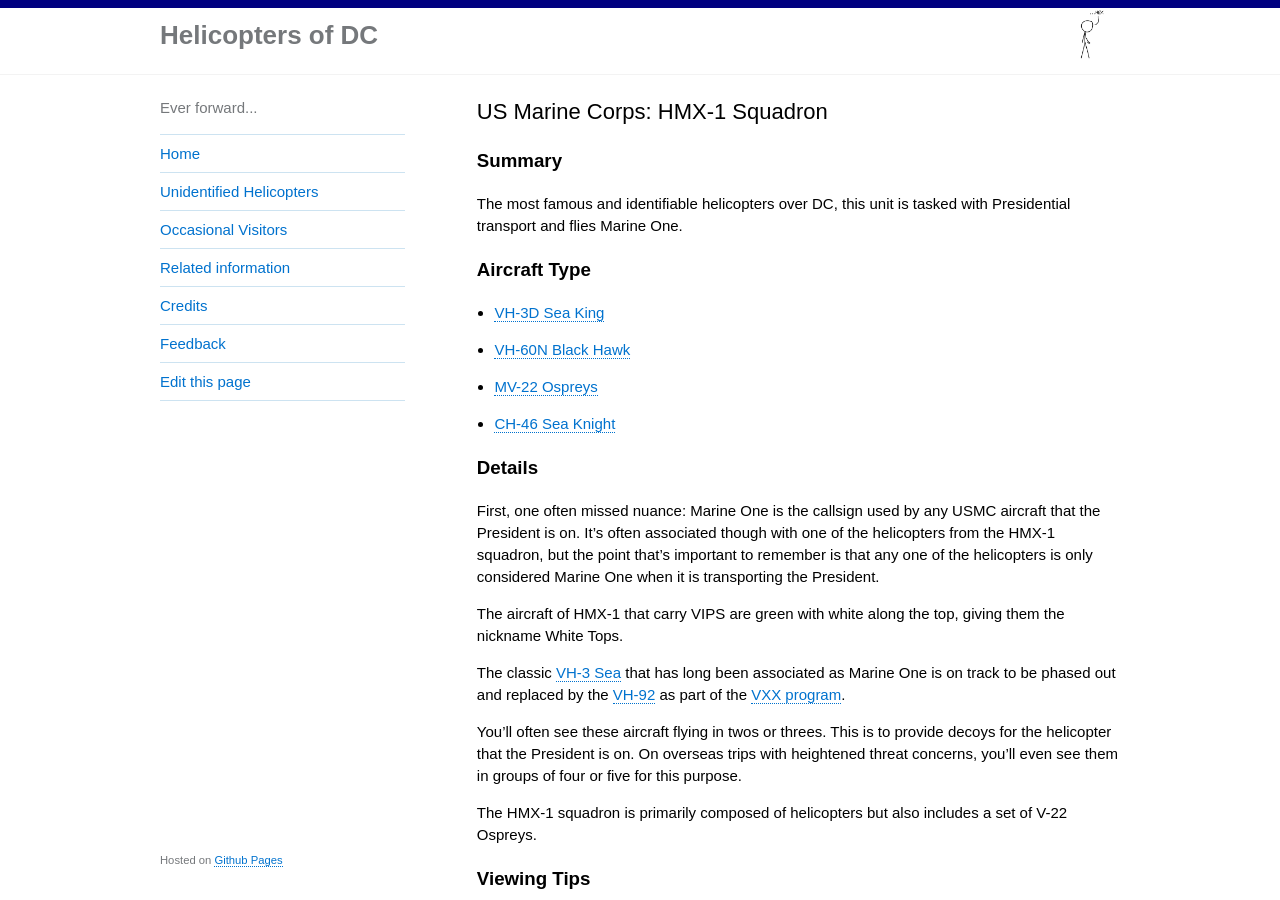
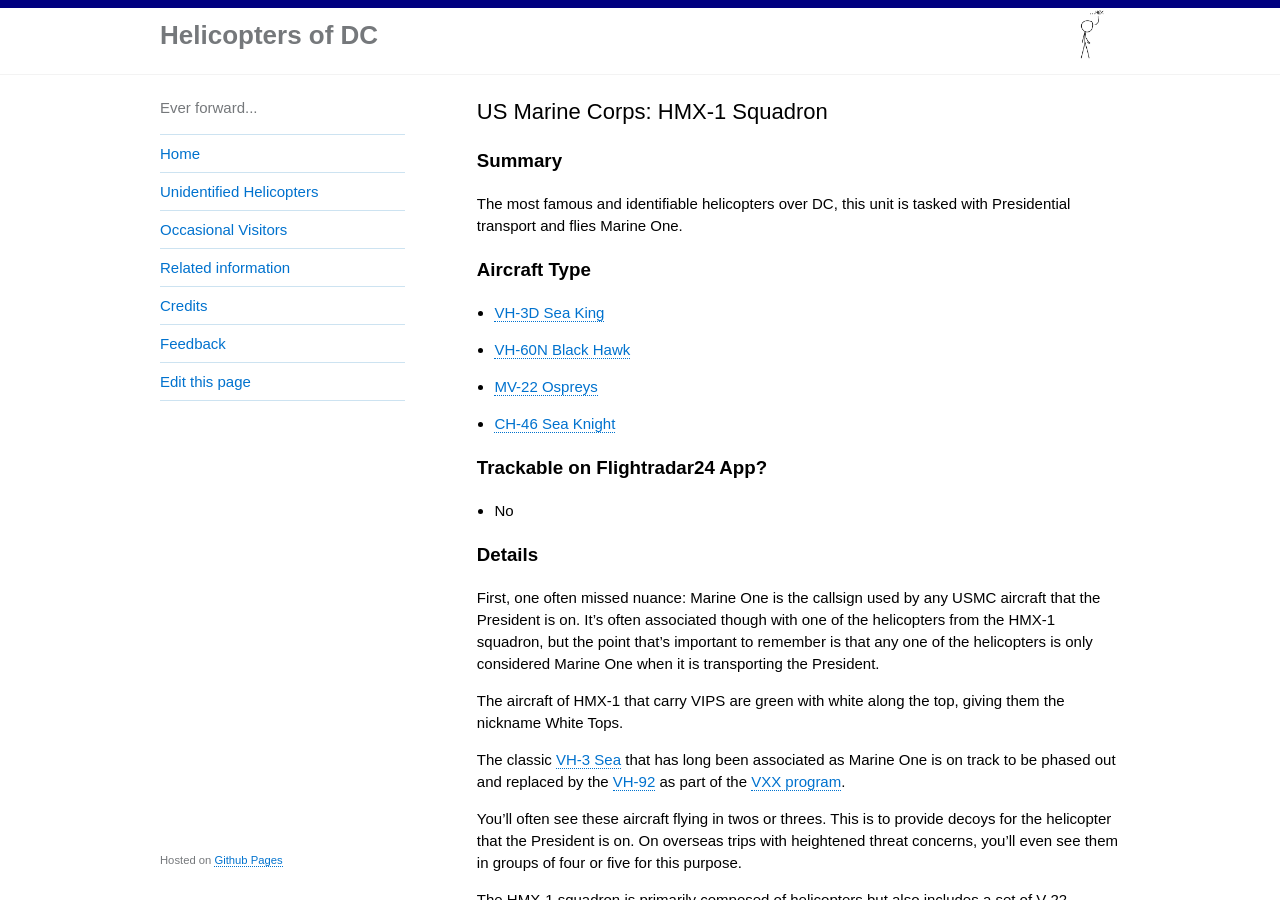
Before and after one commit to gbinal/dc-helicopters, a Jekyll site: the page built from _helicopters/1-us-marine-corps-hmx-1-squadron.md, in a window 1280 px wide and 900 px high. Built offline with Jekyll 4.4.1, drawn with Linux system fonts in a browser that asks for light colours.

Commit message:
adding FT link

```diff
--- a/_helicopters/1-us-marine-corps-hmx-1-squadron.md
+++ b/_helicopters/1-us-marine-corps-hmx-1-squadron.md
@@ -12,6 +12,9 @@
 * [VH-60N Black Hawk](https://en.wikipedia.org/wiki/Sikorsky_UH-60_Black_Hawk)
 * [MV-22 Ospreys](https://en.wikipedia.org/wiki/Bell_Boeing_V-22_Osprey)
 * [CH-46 Sea Knight](https://en.wikipedia.org/wiki/Boeing_Vertol_CH-46_Sea_Knight#United_States)
+
+### Trackable on Flightradar24 App?
+* No
 
 ### Details
 
```
